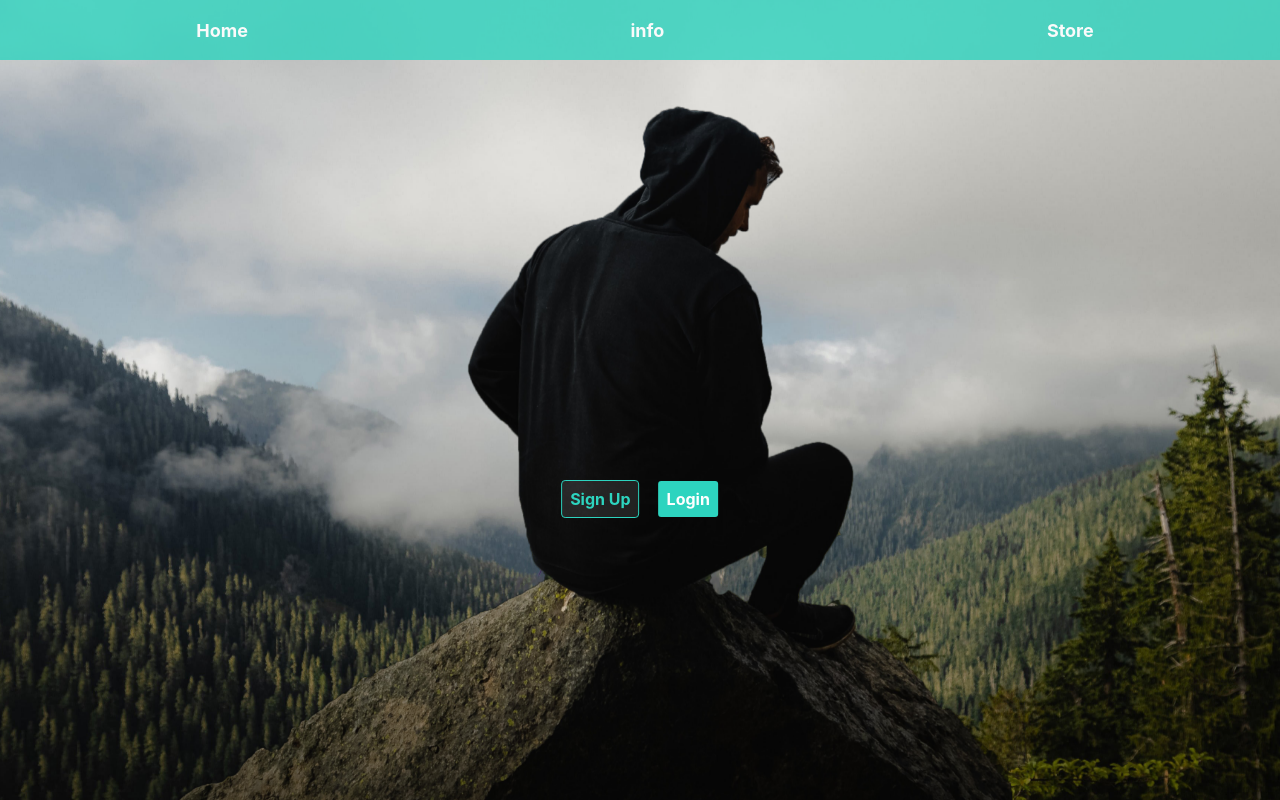
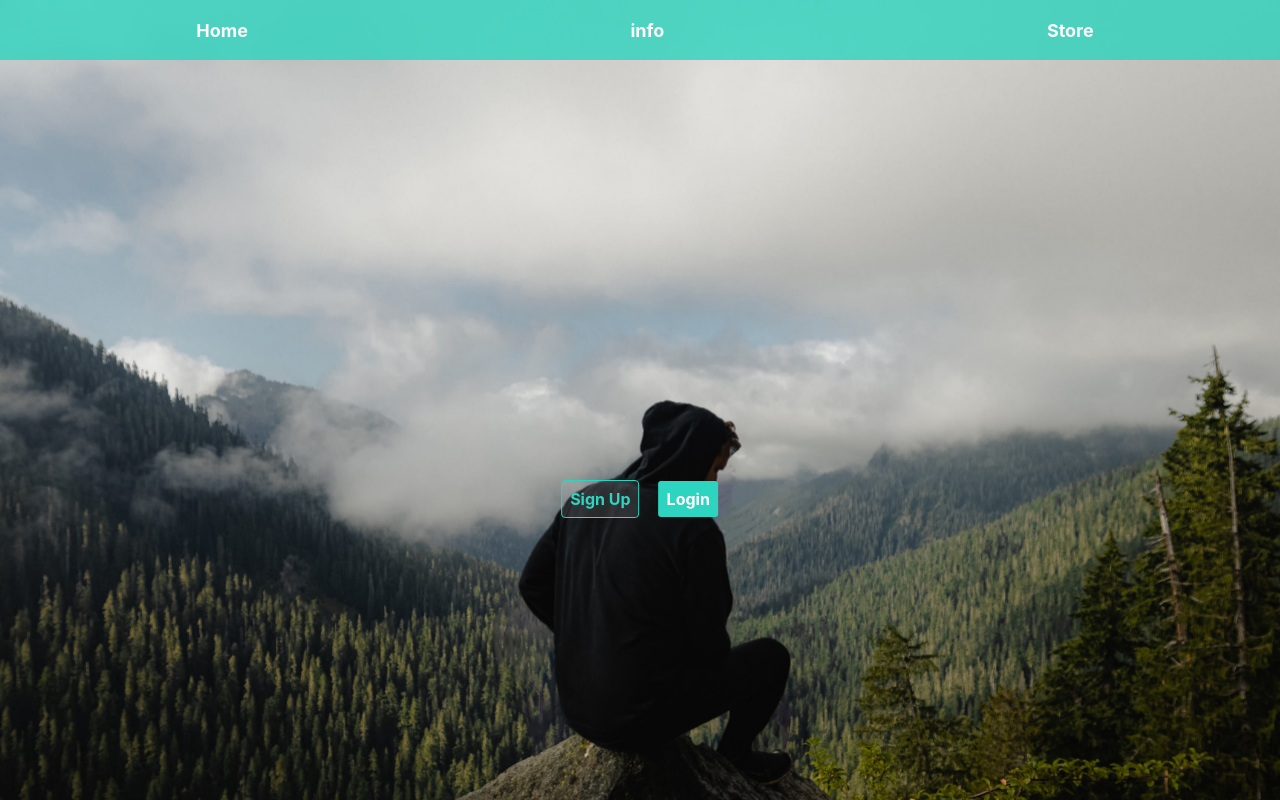
Before and after one commit to amirhrb/shopping, a React (Create React App) app: page /home in a window 1280 px wide. Shown: the top 800 px of the page. Built offline with nearby package versions, Linux system fonts and the light colour scheme; no server answers.

Commit message:
lasssssst commit for bg!

```diff
--- a/src/App.css
+++ /dev/null
@@ -1,3 +0,0 @@
-* {
-  transition: all 0.5s;
-}
--- a/src/App.js
+++ b/src/App.js
@@ -1,5 +1,4 @@
 import { Redirect, Route, Switch } from "react-router-dom";
-import "./App.css";
 
 //components
 import Navbar from "./components/Navbar";
--- a/src/components/styles/Homepage.module.css
+++ b/src/components/styles/Homepage.module.css
@@ -29,9 +29,7 @@
   position: absolute;
   bottom: 0;
   left: 50%;
-  transform: translate(-50%, 0);
-  min-width: 955px;
-  width: 100%;
+  transform: translate(-50%, 25%) scale(0.5);
 }
 .centered {
   position: absolute;
--- a/src/index.css
+++ b/src/index.css
@@ -1,6 +1,7 @@
 * {
   margin: 0;
   padding: 0;
+  transition: all 0.5s;
 }
 li {
   list-style: none;
```
Also changed, not shown: src/images/will-rust.png.
